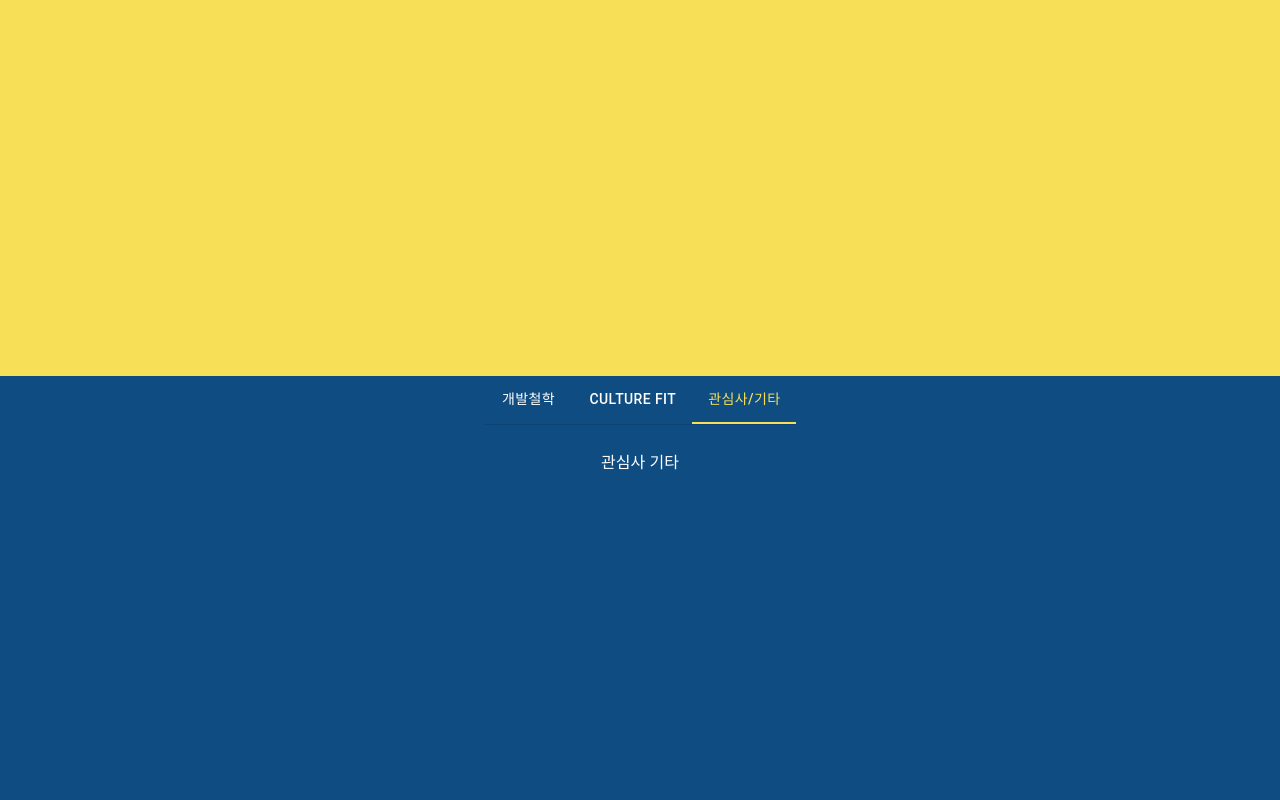
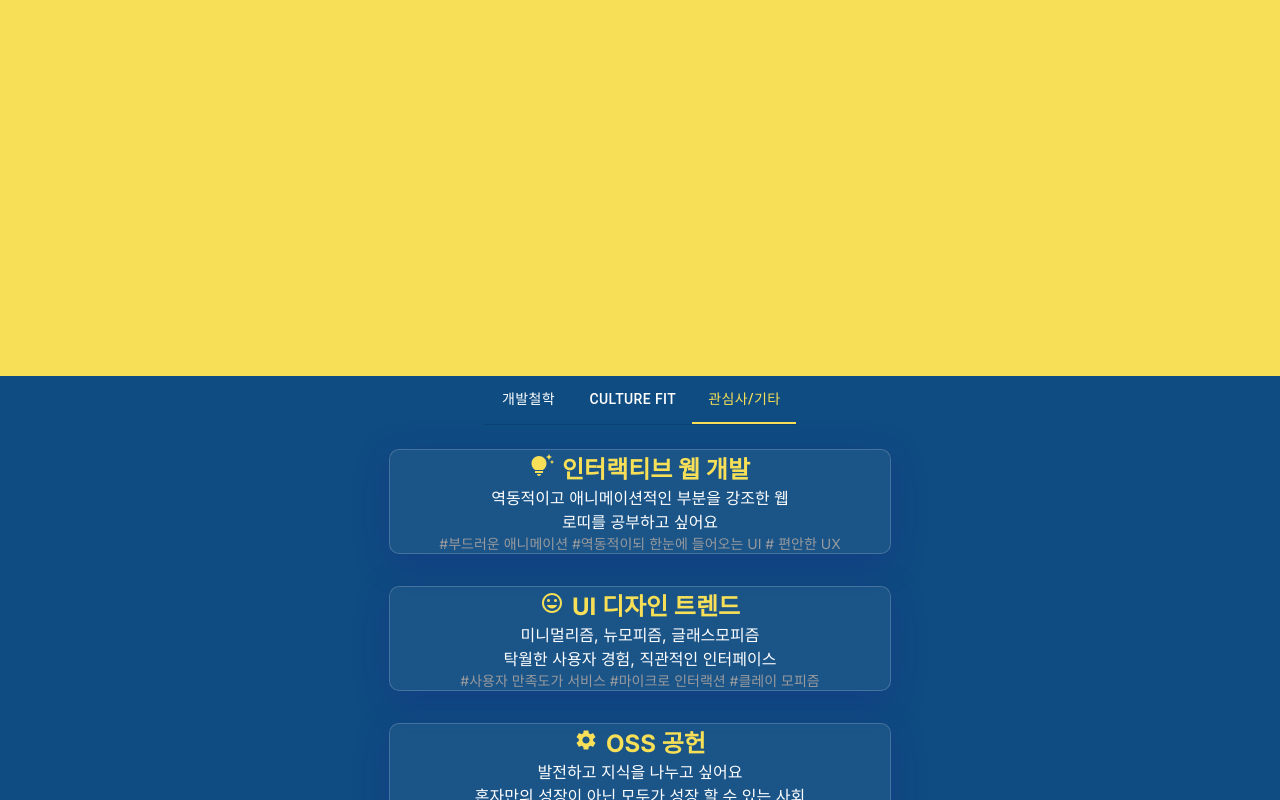
Before and after one commit to cyeju/cyeju.github.io, a Next.js app: page / in a window 1280 px wide. Both pictures are taken after a click on the tab "관심사/기타". Shown: the part 2024-2824 px from the top of the page. Built offline with nearby package versions, Linux system fonts and the light colour scheme.

Commit message:
feat(interests): 컴포넌트 개발

```diff
--- /dev/null
+++ b/src/components/molecules/Interests.tsx
@@ -0,0 +1,59 @@
+import { Grid, Stack } from '@mui/material';
+import { TipsAndUpdates, TagFaces, Settings } from '@mui/icons-material';
+import { GlassCard } from '@/components/atoms';
+
+export const Interests = () => {
+    return (
+        <Grid container sx={{ width: '100%' }}>
+            <Grid item xs={12} sx={{ width: '100%' }}>
+                <Stack gap={4} sx={{ width: '100%' }}>
+                    <Stack>
+                        <GlassCard>
+                            <h2 style={{ color: '#f7e057' }}>
+                                <span style={{ marginRight: '8px' }}>
+                                    <TipsAndUpdates />
+                                </span>
+                                인터랙티브 웹 개발
+                            </h2>
+                            <p>역동적이고 애니메이션적인 부분을 강조한 웹</p>
+                            <p>로띠를 공부하고 싶어요</p>
+                            <p style={{ color: '#999a9d', fontSize: '14px' }}>
+                                #부드러운 애니메이션 #역동적이되 한눈에 들어오는 UI # 편안한 UX
+                            </p>
+                        </GlassCard>
+                    </Stack>
+                    <Stack>
+                        <GlassCard>
+                            <h2 style={{ color: '#f7e057' }}>
+                                <span style={{ marginRight: '8px' }}>
+                                    <TagFaces />
+                                </span>
+                                UI 디자인 트렌드
+                            </h2>
+                            <p>미니멀리즘, 뉴모피즘, 글래스모피즘</p>
+                            <p>탁월한 사용자 경험, 직관적인 인터페이스</p>
+                            <p style={{ color: '#999a9d', fontSize: '14px' }}>
+                                #사용자 만족도가 서비스 #마이크로 인터랙션 #클레이 모피즘
+                            </p>
+                        </GlassCard>
+                    </Stack>
+                    <Stack>
+                        <GlassCard>
+                            <h2 style={{ color: '#f7e057' }}>
+                                <span style={{ marginRight: '8px' }}>
+                                    <Settings />
+                                </span>
+                                OSS 공헌
+                            </h2>
+                            <p>발전하고 지식을 나누고 싶어요</p>
+                            <p>혼자만의 성장이 아닌 모두가 성장 할 수 있는 사회</p>
+                            <p style={{ color: '#999a9d', fontSize: '14px' }}>
+                                #받은만큼 더 베풀기 #행복을 나누면 2배 #자신이 발전해야 그만큼 공헌도 할수있어요
+                            </p>
+                        </GlassCard>
+                    </Stack>
+                </Stack>
+            </Grid>
+        </Grid>
+    );
+};
--- a/src/components/molecules/index.ts
+++ b/src/components/molecules/index.ts
@@ -1,3 +1,4 @@
 export * from './CustomTabPanel';
 export * from './DevPhilosophy';
 export * from './CultureFit';
+export * from './Interests';
--- a/src/components/organisms/Fourth.tsx
+++ b/src/components/organisms/Fourth.tsx
@@ -3,7 +3,7 @@
 import { useState, type FC, type SyntheticEvent } from 'react';
 import { Stack, Box, Tabs, Tab } from '@mui/material';
 import { ColorSection } from '@/components/atoms';
-import { CustomTabPanel, DevPhilosophy, CultureFit } from '@/components/molecules';
+import { CustomTabPanel, DevPhilosophy, CultureFit, Interests } from '@/components/molecules';
 
 const a11yProps = (index: number) => {
     return {
@@ -50,7 +50,7 @@
                     <CultureFit />
                 </CustomTabPanel>
                 <CustomTabPanel value={value} index={2}>
-                    관심사 기타
+                    <Interests />
                 </CustomTabPanel>
             </Stack>
         </ColorSection>
```
Also changed, not shown: 1 other file (tests, documents, lock files or other folders).
